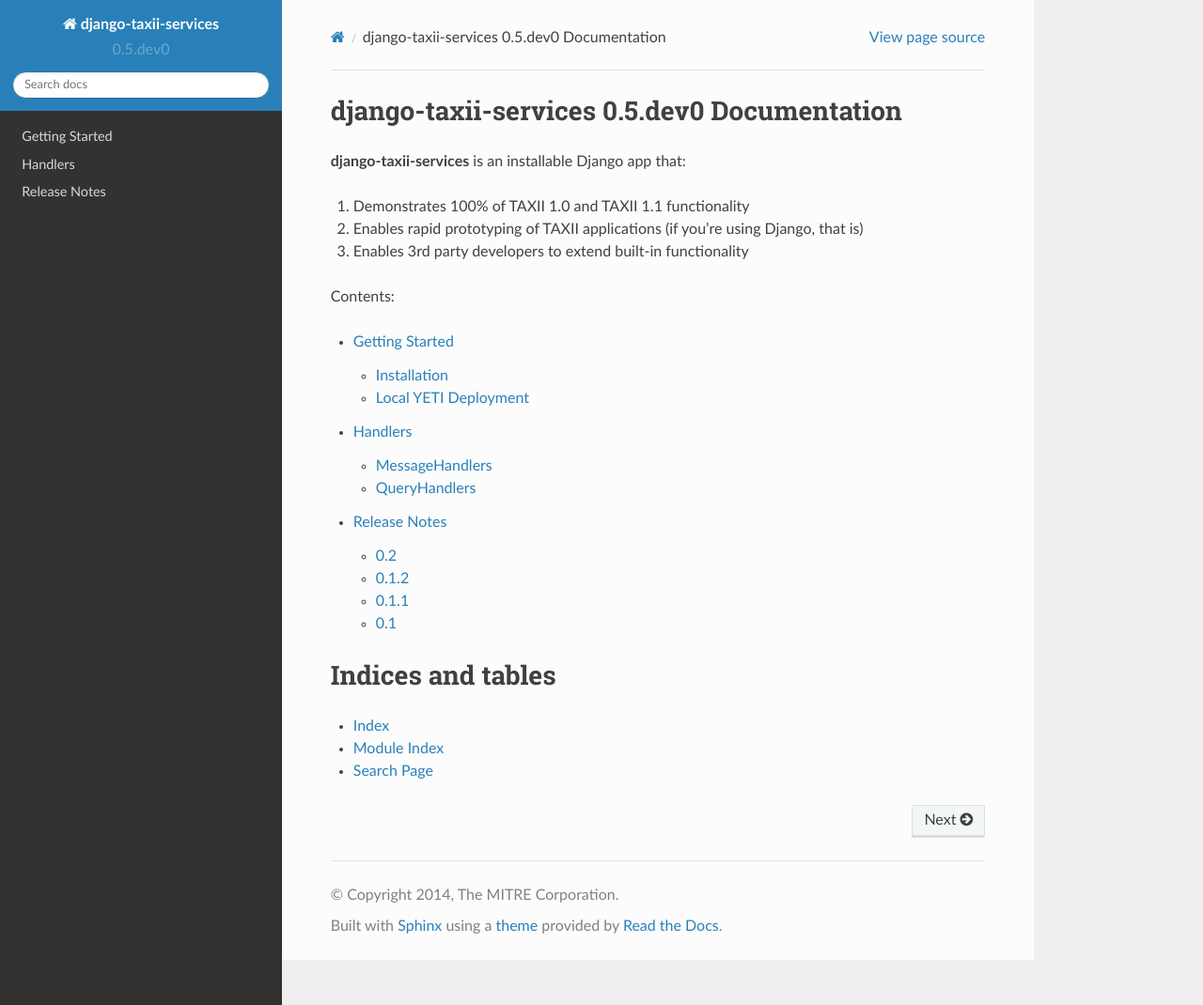
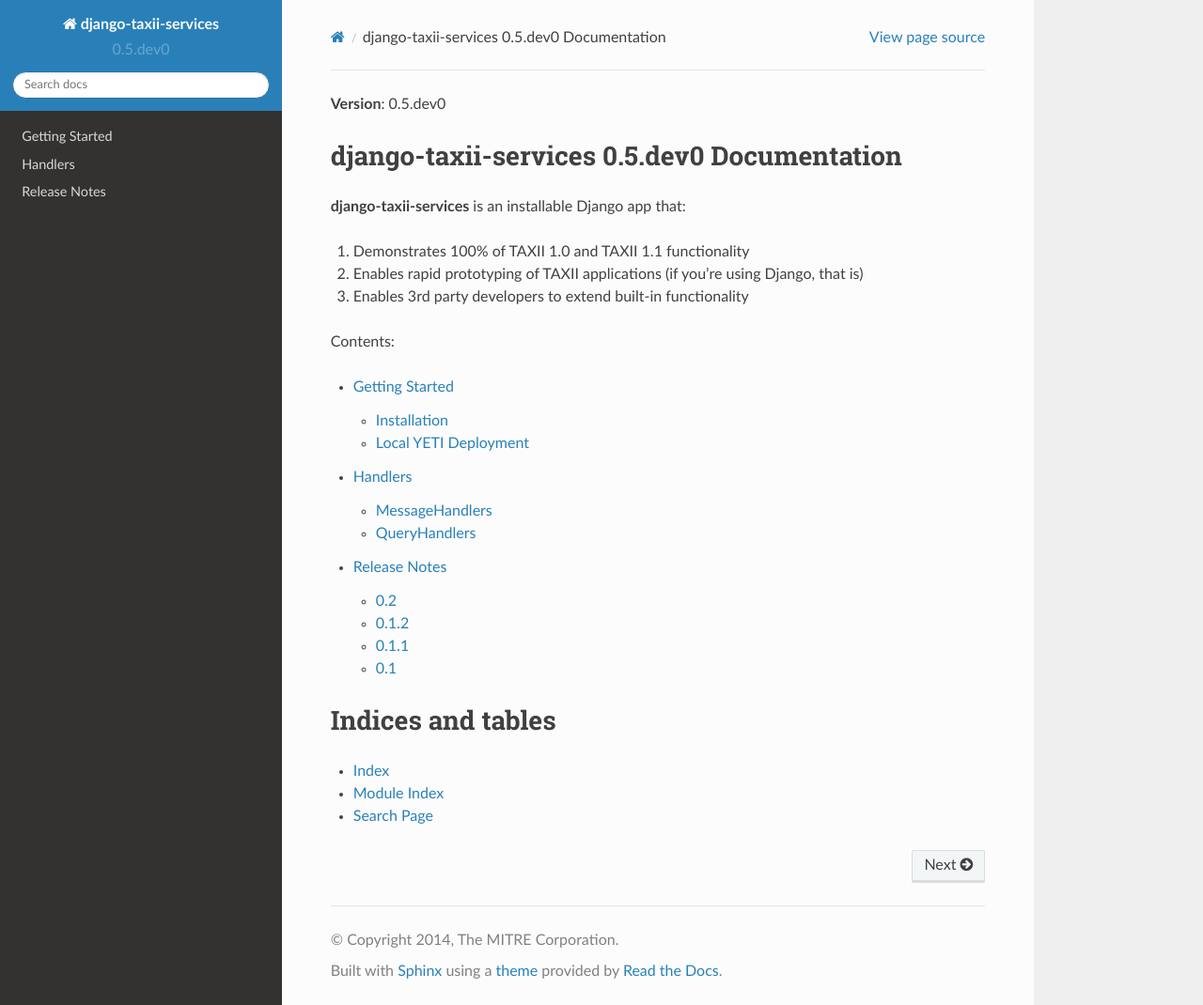
Before and after one commit to TAXIIProject/django-taxii-services, a Sphinx documentation site: the page built from docs/index.rst, in a window 1280 px wide and 1070 px high. Shown: the whole window at 94% size. Built offline with Sphinx 7.4.7 and the Read the Docs theme 2.0.0, drawn with Linux system fonts in a browser that asks for light colours.

Commit message:
Add package version to rst_prolog.

```diff
--- a/docs/conf.py
+++ b/docs/conf.py
@@ -12,6 +12,10 @@
 templates_path = ['_templates']
 source_suffix = '.rst'
 master_doc = 'index'
+
+rst_prolog = """
+**Version**: {}
+""".format(release)
 
 exclude_patterns = ['_build']
 
```
